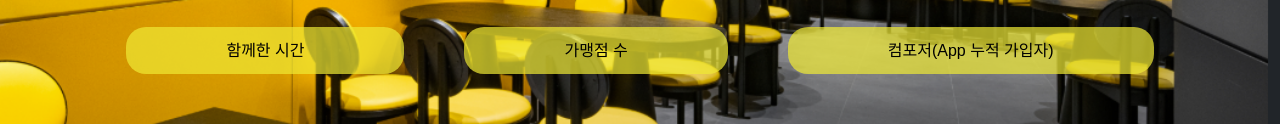
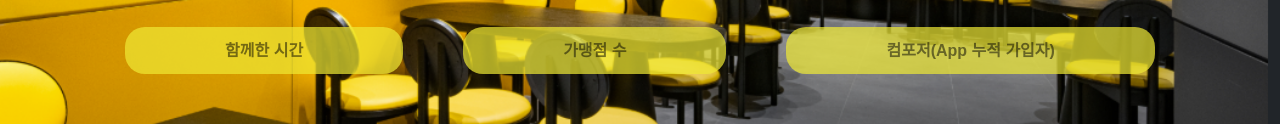
Before and after one commit to Sohee-Dev/sohee.github.io, a plain HTML site: page index.html in a window 1280 px wide. Shown: the part 473-597 px from the top of the page. Drawn offline with Linux system fonts and the light colour scheme.

Commit message:
modify font color

```diff
--- a/css/style.css
+++ b/css/style.css
@@ -121,7 +121,6 @@ img{
     justify-content: center;
     font-size: 1rem;
     list-style: none;
-
 }
 .home-ul2 li{
     margin: 30px;
@@ -129,8 +128,8 @@ img{
     border:  none;
     border-radius: 20px;
     background-color: rgba(240, 234, 53, 0.7);
-    color: black;
-
+    color: rgba(0,0,0,0.5);
+    font-weight: bold;
 }
 
 
```
